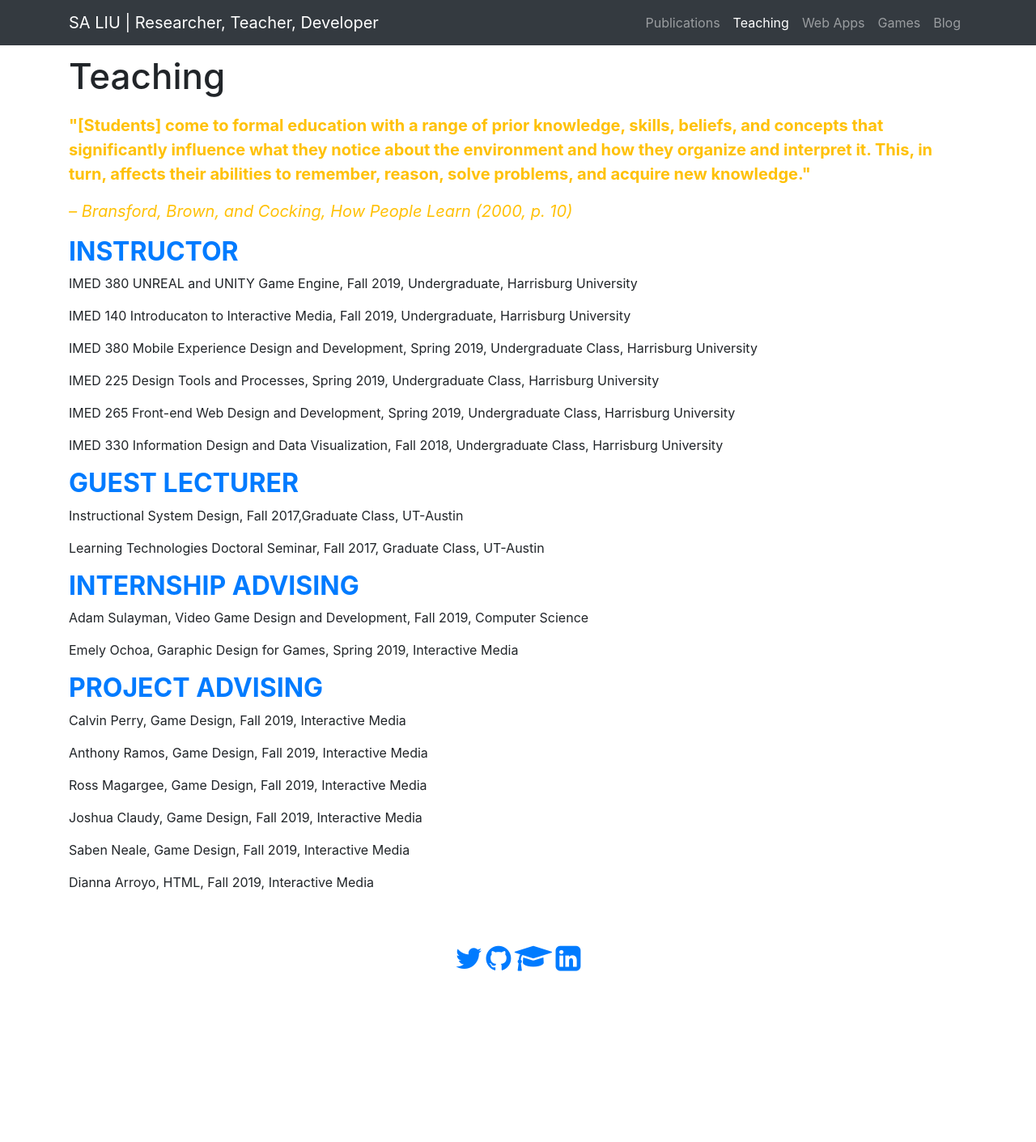
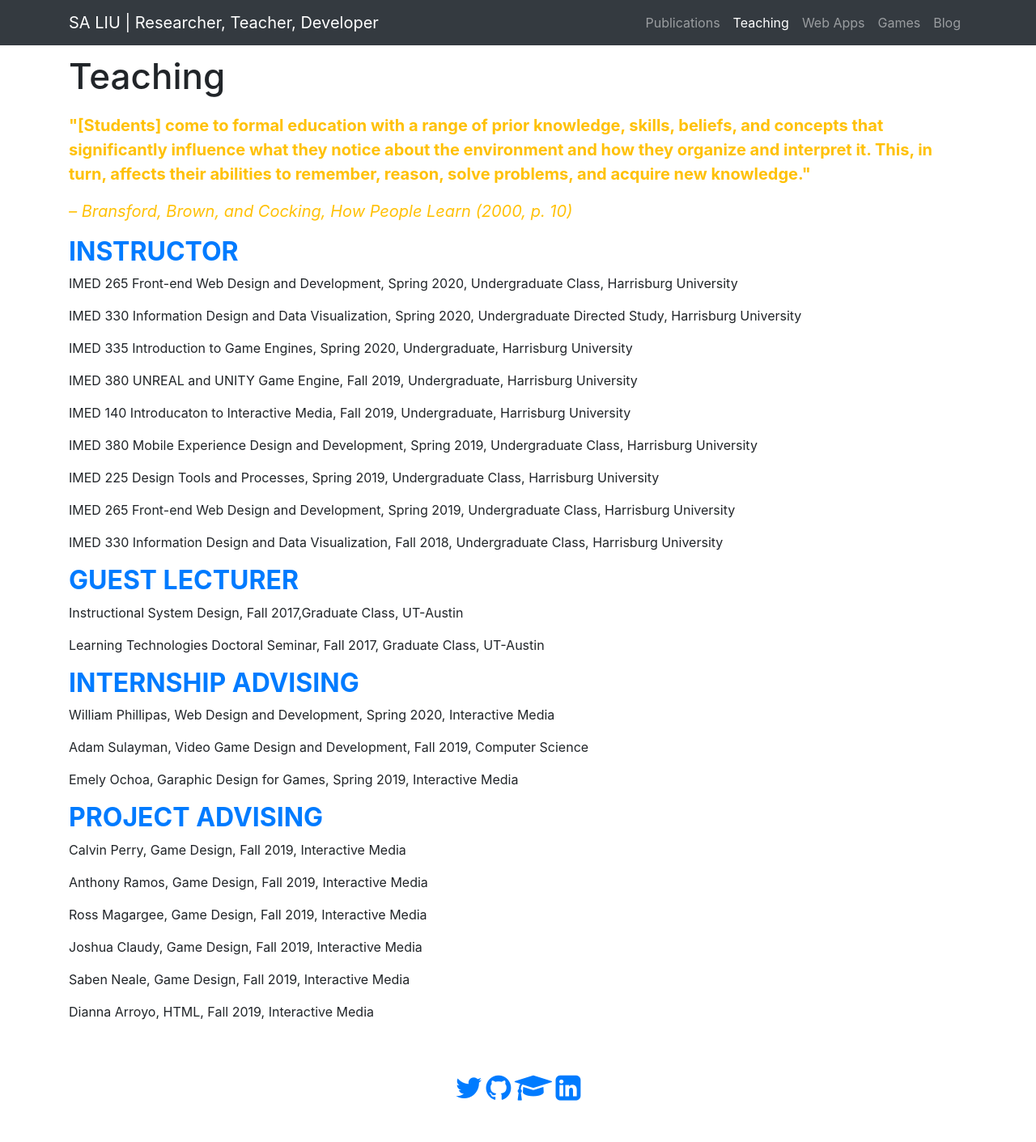
Before and after one commit to Tonicdragon6x66/saliudev.github.io, a Jekyll site: the page built from teaching/index.html, in a window 1280 px wide. Shown: the whole page at 81% size. Built offline with Jekyll 4.4.1, drawn with Linux system fonts in a browser that asks for light colours; before the commit the page ends 1251 px from its top, so only the background shows below that.

Commit message:
update teaching page

```diff
--- a/index.html
+++ b/index.html
@@ -22,17 +22,11 @@ title: SA LIU | Researcher, Teacher, Developer
 	    </div>
     </nav>
 
-
     <div class="container align-items-center">
-
         <img class="avatar img-responsive" alt="Sa Liu" src="img/profile.jpg">
 
         <h1 class="masthead-heading">Hello World</h1>
 
-
         <p>I am Sa Liu, currently an Assistant Professor in Interactive Technologies at <a href="http://harrisburgu.edu">Harrisburg University of Science and Technology</a> teaching the design and development of interactive medias, and researching about human learning and technologies. </p>
         <p>If you wanna chat about learning and technologies, shoot an email at: <a href="mailto:saliu@harrisburgu.edu">saliu@harrisburgu.edu</a>.</p>
-
-
-
     </div>
--- a/teaching/index.html
+++ b/teaching/index.html
@@ -21,21 +21,20 @@ title: SA LIU | Researcher, Teacher, Developer
 	    </div>
     </nav>
 
-
 	<div class="container">
-
-
 
 		<h1  class="masthead-heading">Teaching</h1>
 
         <blockquote class="blockquote">
             <p class="text-warning">
-
                 <strong>"[Students] come to formal education with a range of prior knowledge, skills, beliefs, and concepts that significantly influence what they notice about the environment and how they organize and interpret it. This, in turn, affects their abilities to remember, reason, solve problems, and acquire new knowledge."</strong>
             <p  class="text-warning"> <cite> – Bransford, Brown, and Cocking, How People Learn (2000, p. 10) </cite>    </p>
         </blockquote>
 
         <h2 class="text-primary"><strong>INSTRUCTOR</strong></h2>
+        <p>IMED 265 Front-end Web Design and Development, Spring 2020, Undergraduate Class, Harrisburg University</p>
+        <p>IMED 330 Information Design and Data Visualization, Spring 2020, Undergraduate Directed Study, Harrisburg University</p>
+        <p>IMED 335 Introduction to Game Engines, Spring 2020, Undergraduate, Harrisburg University</p>
         <p>IMED 380 UNREAL and UNITY Game Engine, Fall 2019, Undergraduate, Harrisburg University</p>
         <p>IMED 140 Introducaton to Interactive Media, Fall 2019, Undergraduate, Harrisburg University</p>
         <p>IMED 380 Mobile Experience Design and Development, Spring 2019, Undergraduate Class, Harrisburg University</p>
@@ -48,6 +47,7 @@ title: SA LIU | Researcher, Teacher, Developer
         <p>Learning Technologies Doctoral Seminar, Fall 2017, Graduate Class, UT-Austin</p>
 
         <h2 class="text-primary"><strong>INTERNSHIP ADVISING</strong></h2>
+        <p>William Phillipas, Web Design and Development, Spring 2020, Interactive Media</p>
         <p>Adam Sulayman, Video Game Design and Development, Fall 2019, Computer Science</p>
         <p>Emely Ochoa, Garaphic Design for Games, Spring 2019, Interactive Media</p>
 
```
